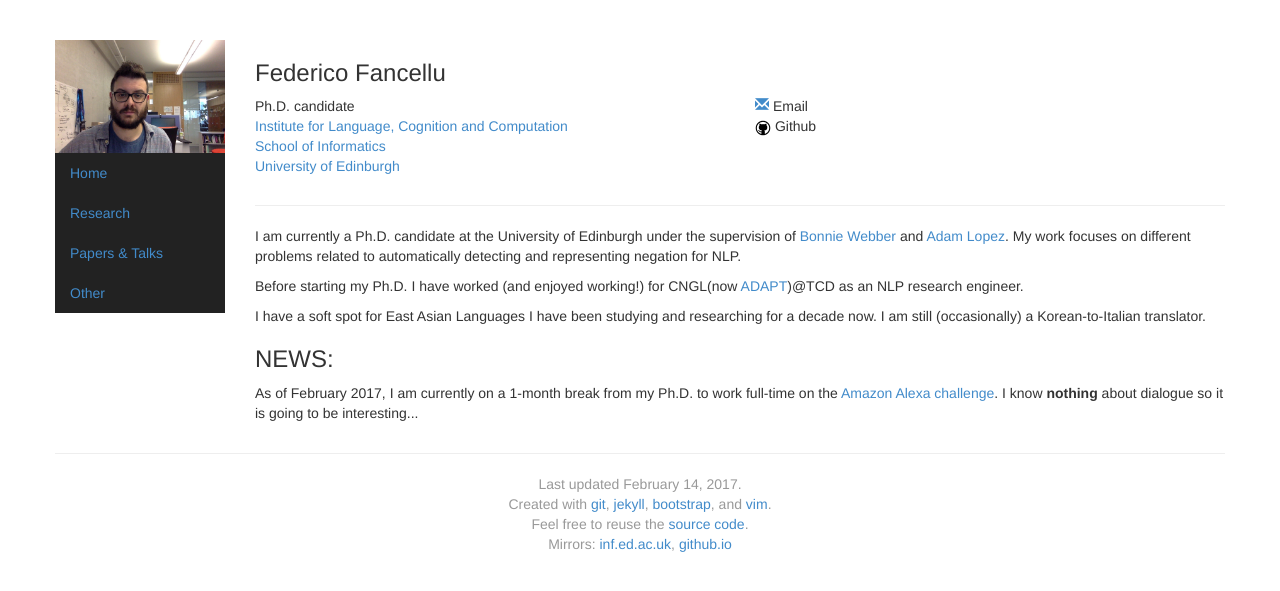
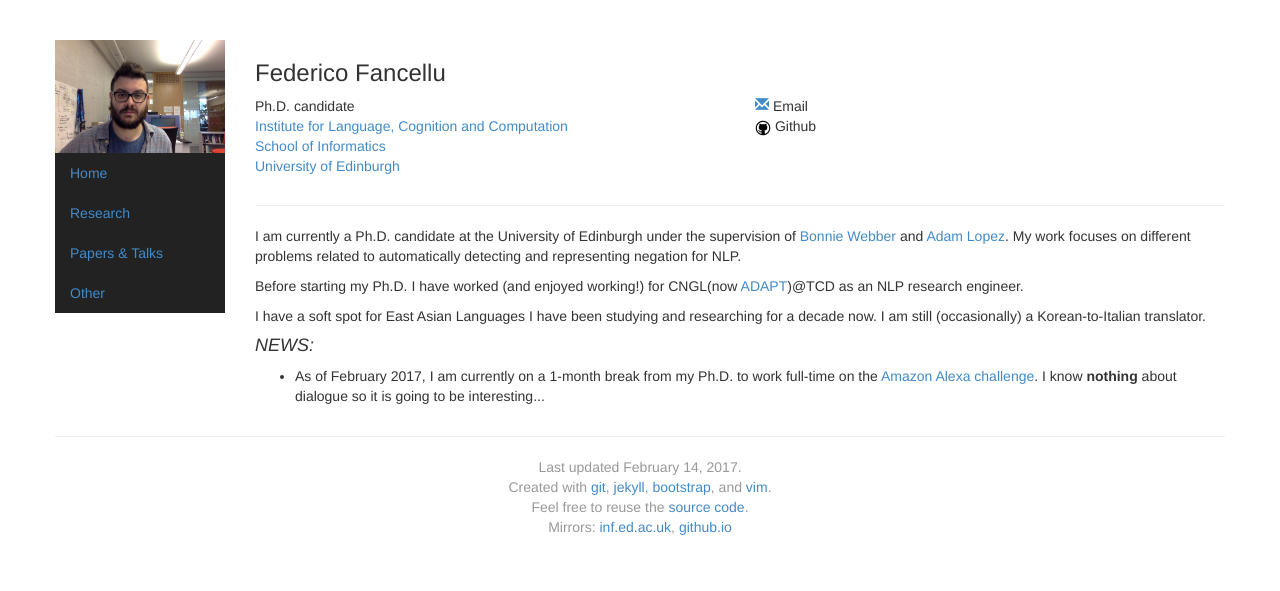
Before and after one commit to ffancellu/ffancellu.github.io, a Jekyll site: the page built from index.html, in a window 1280 px wide. Shown: the top 591 px of the page. Built offline with Jekyll 4.4.1, drawn with Linux system fonts in a browser that asks for light colours.

```diff
--- a/index.html
+++ b/index.html
@@ -39,8 +39,10 @@
 I am still (occasionally) a Korean-to-Italian translator.
 </p>
 <div>
-  <h3> NEWS:</h3>
-  <p> As of February 2017, I am currently on a 1-month break from my Ph.D. to work full-time on the
-    <a href="https://developer.amazon.com/alexaprize">Amazon Alexa challenge</a>. I know <b>nothing</b> about dialogue
-  so it is going to be interesting...</p>
+  <h4><i>NEWS:</i></h4>
+  <ul>
+    <li><p> As of February 2017, I am currently on a 1-month break from my Ph.D. to work full-time on the
+      <a href="https://developer.amazon.com/alexaprize">Amazon Alexa challenge</a>. I know <b>nothing</b> about dialogue
+    so it is going to be interesting...</p></li>
+  </ul>
 </div>
```
